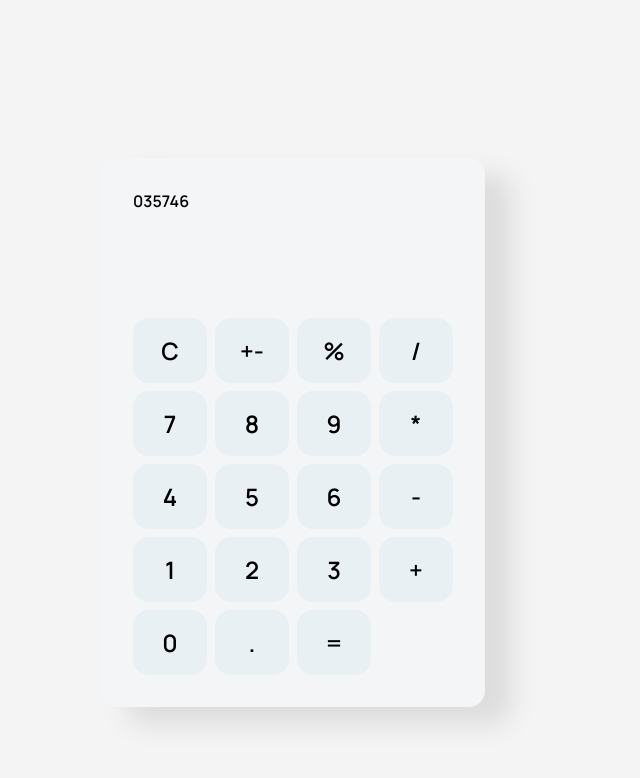
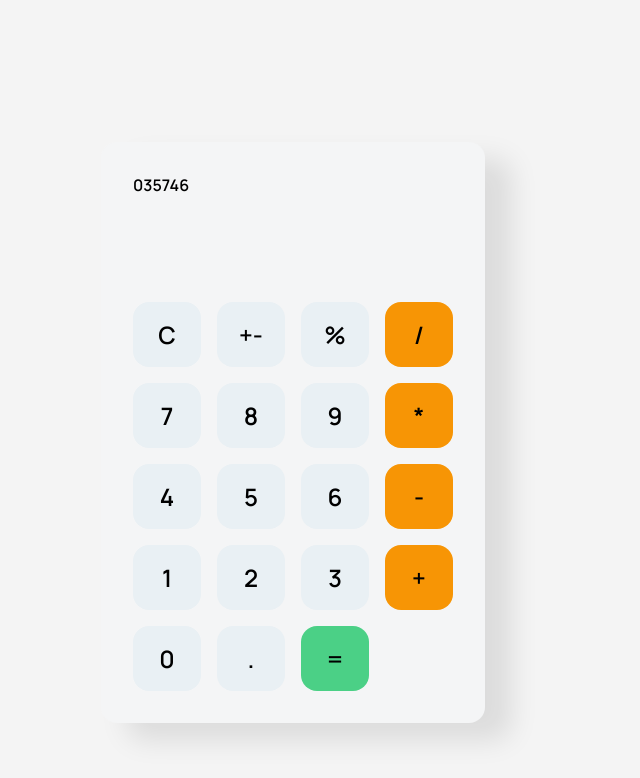
Before and after one commit to Lambersonistaken/react-mini-projects, a React (Create React App) app in the folder react-calculator-v2/: page / in a window 1280 px wide. Shown: the top 778 px of the page, without its empty margins (347-987 px from the left). Built offline with nearby package versions, Linux system fonts and the light colour scheme.

Commit message:
context api added

```diff
--- a/react-calculator-v2/src/App.js
+++ b/react-calculator-v2/src/App.js
@@ -2,6 +2,7 @@ import Wrapper from './components/Wrapper';
 import Screen from './components/Screen';
 import ButtonBox from './components/ButtonBox';
 import Button from './components/Button';
+import CalcProvider from './context/CalcContext';
 
 
 
@@ -19,7 +20,7 @@ const btnValues = [
 
 function App() {
   return (
-    <div>
+    <CalcProvider>
 
       <Wrapper>
         <Screen />
@@ -32,7 +33,7 @@ function App() {
 
       </Wrapper>
 
-    </div>
+    </CalcProvider>
   );
 }
 
--- a/react-calculator-v2/src/components/Button.jsx
+++ b/react-calculator-v2/src/components/Button.jsx
@@ -1,9 +1,22 @@
 import React from 'react'
+
+
+
+const getStyleName = (value) => {
+  if(value === "=") {
+    return "equals"
+  }
+
+  else if(value === "/" || value === "*" || value === "-" || value === "+") {
+    return "opt"
+  }
+}
+
 
 const Button = ({value}) => {
   return (
 
-      <button className='button'>{value}</button>
+      <button className={`${getStyleName(value)} button`}>{value}</button>
 
   )
 }
--- /dev/null
+++ b/react-calculator-v2/src/context/CalcContext.jsx
@@ -0,0 +1,28 @@
+import React, { createContext, useState } from 'react'
+
+
+export const CalcContext = createContext();
+
+const CalcProvider = ({children}) => {
+
+    const [calc, setCalc] = useState({
+        sign: "",
+        num: 0,
+        res: 0,
+    })
+
+
+    const providerValue = {
+        calc,
+        setCalc,
+    }
+
+
+  return (
+    <CalcContext.Provider value={providerValue}>
+      {children}
+    </CalcContext.Provider>
+  )
+}
+
+export default CalcProvider
--- a/react-calculator-v2/src/index.css
+++ b/react-calculator-v2/src/index.css
@@ -35,7 +35,7 @@ body {
 .buttonBox {
   display: grid;
   grid-template-columns: repeat(4, 1fr);
-  gap: .5rem;
+  gap: 1rem;
 }
 
 .button {
@@ -48,3 +48,16 @@ body {
   cursor: pointer;
   transition: all .3s;
 }
+
+.button:hover {
+  border: 1px dotted #242424;
+}
+
+.equals {
+  background: #4bd086;
+  grid: 3/5;
+}
+
+.opt {
+  background: #f79505;
+}
```
